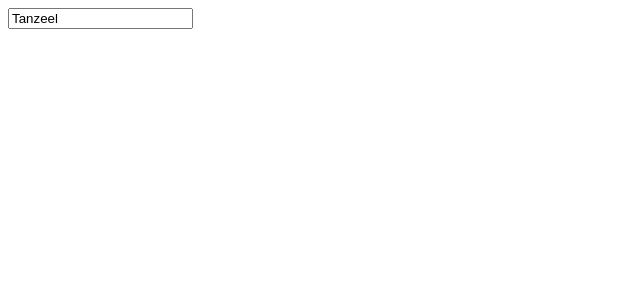
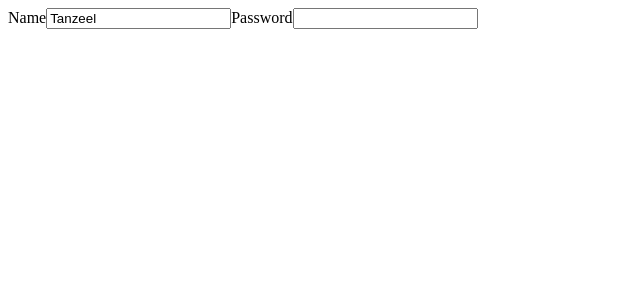
Before and after one commit to tanzgr8/React-Task, a React (Create React App) app: page / in a window 1280 px wide. Shown: the top 300 px of the page, without its empty margins (0-640 px from the left). Built offline with nearby package versions, Linux system fonts and the light colour scheme.

Commit message:
Mutliple control

```diff
--- a/src/App.js
+++ b/src/App.js
@@ -1,20 +1,39 @@
 import React, { Component } from "react";
 
 export class App extends Component {
-state={
-  value:"Tanzeel"
-};
-handleChange=(e)=>{
-this.setState({value : e.target.value.toUpperCase()});
-}
+  state = {
+    name: "Tanzeel",
+    pass:""
+  };
+  handleChange = (e) => {
+   const value =e.target.name==="pass"?e.target.value.toUpperCase():e.target.value;
+   this.setState({[e.target.name]:value})
+  };
   render() {
     return (
-    <>
-    <form>
-      <input type="text" value={this.state.value} onChange={this.handleChange} />
-
-    </form>
-    </>);
+      <>
+        <form>
+          <label>
+            Name
+            <input
+              type="text"
+              name="name"
+              value={this.state.name}
+              onChange={this.handleChange}
+            />
+          </label>
+          <label>
+            Password
+            <input
+              type="text"
+              name="pass"
+              value={this.state.pass}
+              onChange={this.handleChange}
+            />
+          </label>
+        </form>
+      </>
+    );
   }
 }
 export default App;
```
